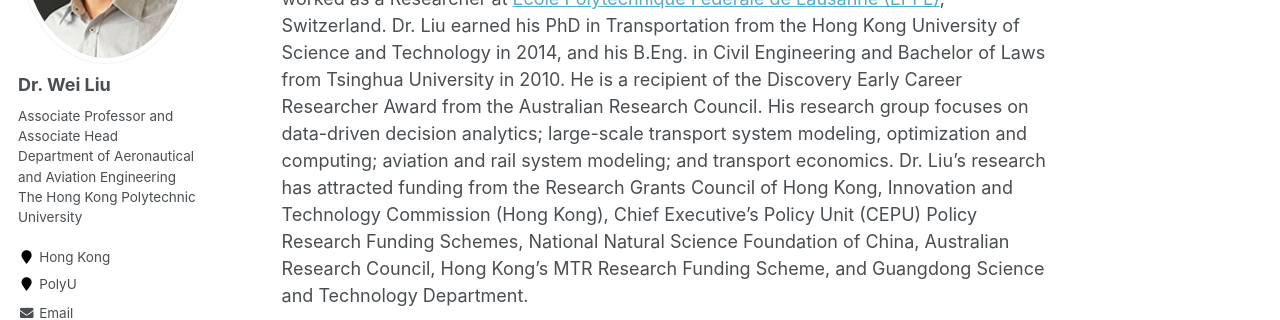
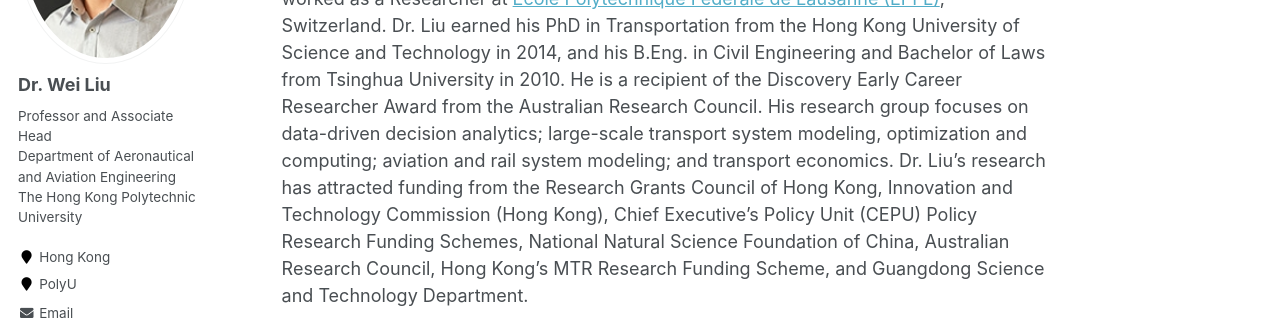
Before and after one commit to weiliu2016/weiliu2016.github.io, a Jekyll site: the page built from _pages/about.md, in a window 1280 px wide. Shown: the part 283-603 px from the top of the page. Built offline with Jekyll 4.4.1, drawn with Linux system fonts in a browser that asks for light colours; some web fonts are replaced; formulas are drawn with MathJax 3.

Commit message:
Update _config.yml

```diff
--- a/_config.yml
+++ b/_config.yml
@@ -10,7 +10,7 @@ locale                   : "en-US"
 title                    : "M$^3$ - Multi-Modal Mobility Research Group"
 title_separator          : "-"
 name                     : &name "Wei Liu"
-description              : &description "Associate Professor and Associate Head"
+description              : &description "Professor and Associate Head"
 description              : &description "Department of Aeronautical and Aviation Engineering"
 description              : &description "Faculty of Engineering"
 description              : &description "The Hong Kong Polytechnic University"
@@ -86,7 +86,7 @@ author:
   name             : "Dr. Wei Liu"
   avatar           : "WeiLiu.jpg"
   bio              : |
-    Associate Professor and Associate Head <br>
+    Professor and Associate Head <br>
     Department of Aeronautical and Aviation Engineering <br>
     The Hong Kong Polytechnic University <br>
   location         : "Hong Kong"
```
